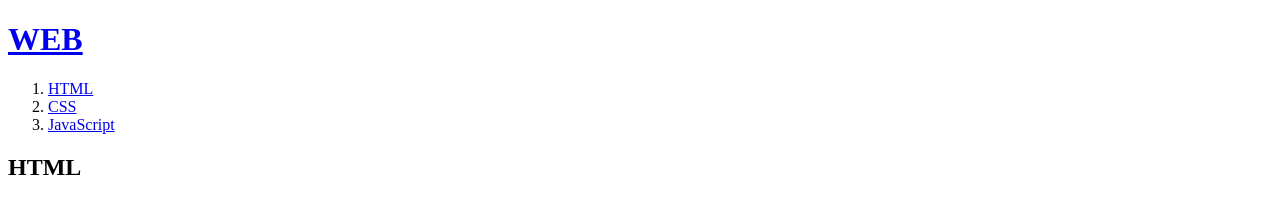
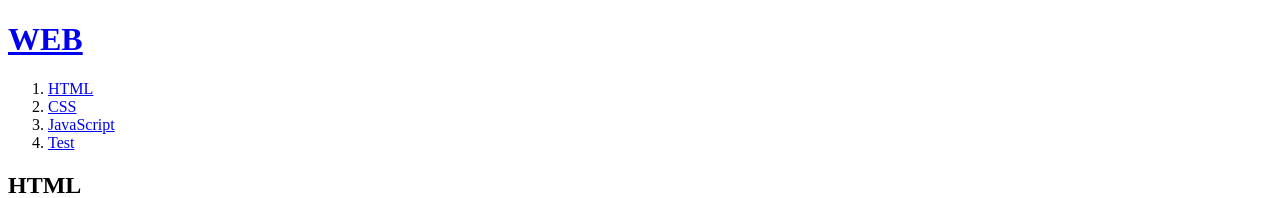
Before and after one commit to withover/withover.github.io, a plain HTML site: page 1.html in a window 1280 px wide. Shown: the top 198 px of the page. Drawn offline with Linux system fonts and the light colour scheme.

Commit message:
4.html 파일 추가

```diff
--- a/1.html
+++ b/1.html
@@ -1,20 +1,27 @@
 <!doctype html>
 <html>
+
 <head>
   <title>WEB1 - HTML</title>
   <meta charset="utf-8">
 </head>
+
 <body>
   <h1><a href="index.html">WEB</a></h1>
   <ol>
     <li><a href="1.html">HTML</a></li>
     <li><a href="2.html">CSS</a></li>
     <li><a href="3.html">JavaScript</a></li>
+    <li><a href="4.html">Test</a></li>
   </ol>
   <h2>HTML</h2>
-  <p><a href="https://www.w3.org/TR/html5/" target="_blank" title="html5 speicification">Hypertext Markup Language (HTML)</a> is the standard markup language for <strong>creating <u>web</u> pages</strong> and web applications.Web browsers receive HTML documents from a web server or from local storage and render them into multimedia web pages. HTML describes the structure of a web page semantically and originally included cues for the appearance of the document.
-  <img src="coding.jpg" width="100%">
-  </p><p style="margin-top:45px;">HTML elements are the building blocks of HTML pages. With HTML constructs, images and other objects, such as interactive forms, may be embedded into the rendered page. It provides a means to create structured documents by denoting structural semantics for text such as headings, paragraphs, lists, links, quotes and other items. HTML elements are delineated by tags, written using angle brackets.
+  <p><a href="https://www.w3.org/TR/html5/" target="_blank" title="html5 speicification">Hypertext Markup Language (HTML)</a> is the standard markup language for <strong>creating <u>web</u> pages</strong> and web applications.Web browsers receive HTML documents
+    from a web server or from local storage and render them into multimedia web pages. HTML describes the structure of a web page semantically and originally included cues for the appearance of the document.
+    <img src="coding.jpg" width="100%">
+  </p>
+  <p style="margin-top:45px;">HTML elements are the building blocks of HTML pages. With HTML constructs, images and other objects, such as interactive forms, may be embedded into the rendered page. It provides a means to create structured documents by denoting structural semantics
+    for text such as headings, paragraphs, lists, links, quotes and other items. HTML elements are delineated by tags, written using angle brackets.
   </p>
 </body>
+
 </html>
```
